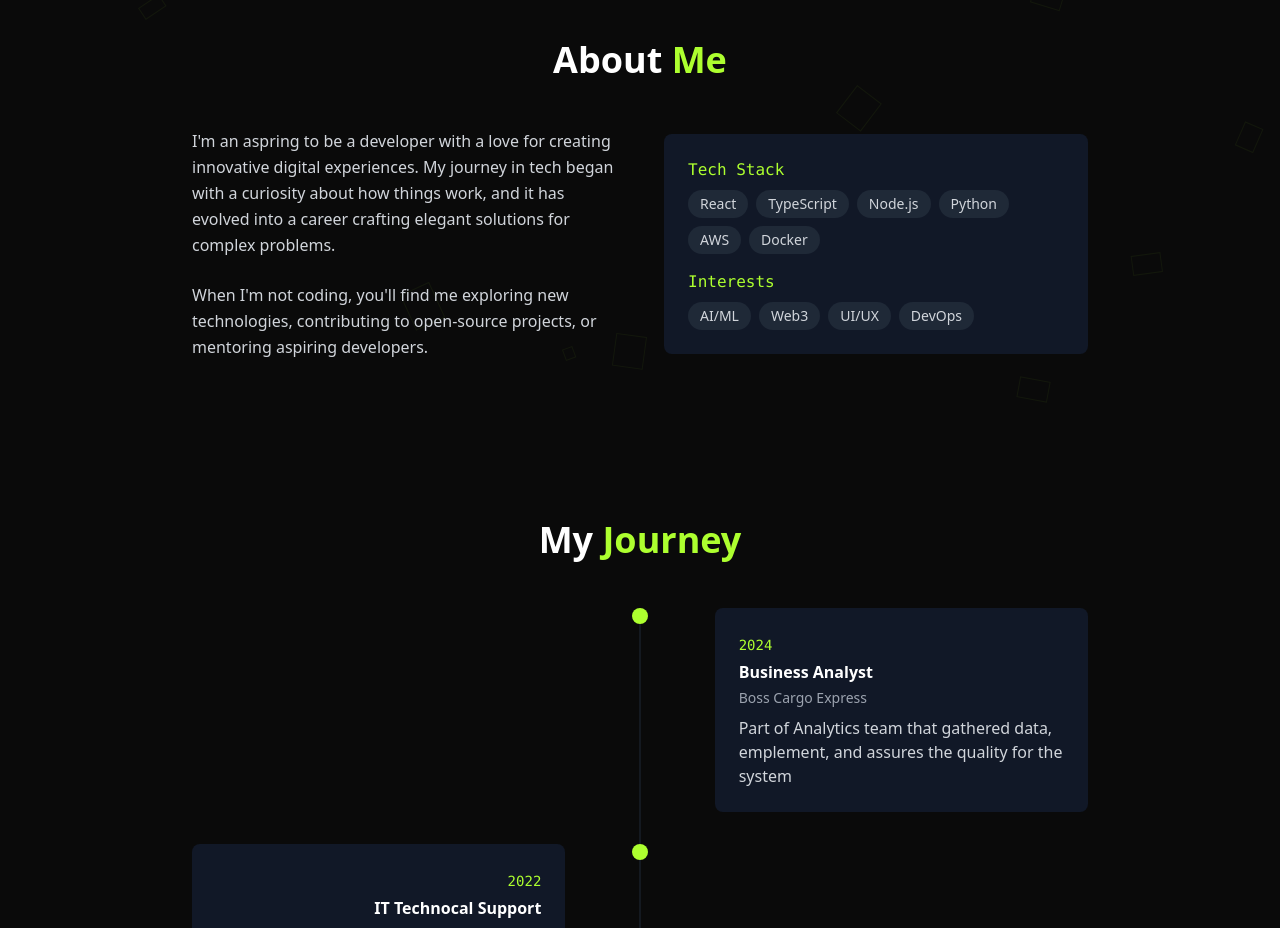
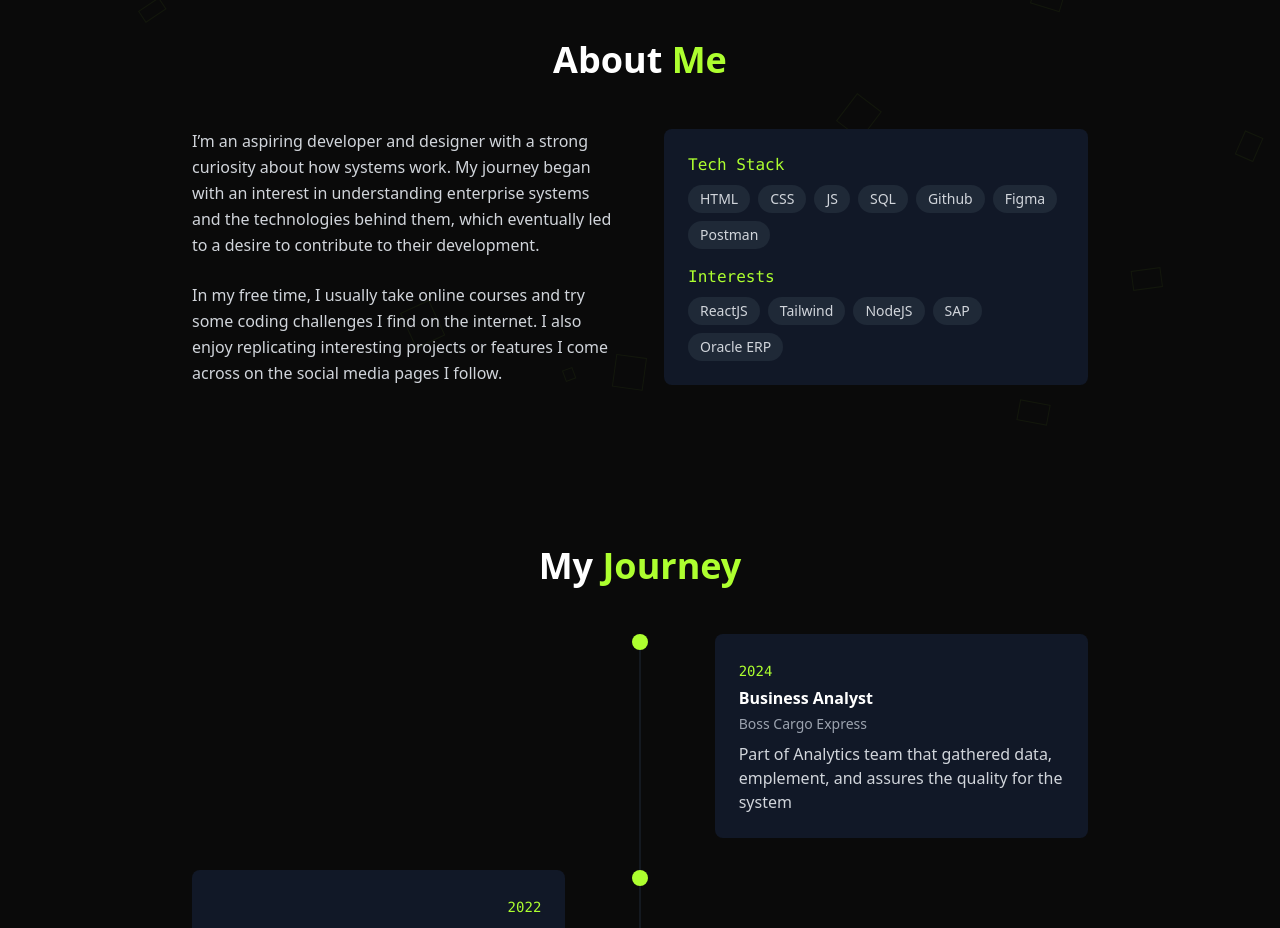
Before and after one commit to popol09/my-info, a React (Vite) app: page / in a window 1280 px wide. Shown: the part 840-1768 px from the top of the page. Built offline with nearby package versions, Linux system fonts and the light colour scheme.

Commit message:
update about module

```diff
--- a/src/components/AboutSection.tsx
+++ b/src/components/AboutSection.tsx
@@ -18,22 +18,24 @@ export const AboutSection = () => {
         <div className="grid md:grid-cols-2 gap-12 items-center">
           <div className="space-y-6">
             <p className="text-gray-300 leading-relaxed">
-              I'm an aspring to be a developer with a love for creating innovative
-              digital experiences. My journey in tech began with a curiosity
-              about how things work, and it has evolved into a career crafting
-              elegant solutions for complex problems.
+              I’m an aspiring developer and designer with a strong
+              curiosity about how systems work. My journey began
+              with an interest in understanding enterprise systems
+              and the technologies behind them, which eventually led
+              to a desire to contribute to their development.
             </p>
             <p className="text-gray-300 leading-relaxed">
-              When I'm not coding, you'll find me exploring new technologies,
-              contributing to open-source projects, or mentoring aspiring
-              developers.
+              In my free time, I usually take online courses and
+              try some coding challenges I find on the internet.
+              I also enjoy replicating interesting projects or features
+              I come across on the social media pages I follow.
             </p>
           </div>
           <div className="bg-gray-900 p-6 rounded-lg space-y-4">
             <div className="space-y-2">
               <h3 className="text-[#ADFF2F] font-mono">Tech Stack</h3>
               <div className="flex flex-wrap gap-2">
-                {["React", "TypeScript", "Node.js", "Python", "AWS", "Docker"].map(tech => <span key={tech} className="px-3 py-1 bg-gray-800 text-gray-300 rounded-full text-sm">
+                {["HTML", "CSS", "JS", "SQL", "Github", "Figma", "Postman"].map(tech => <span key={tech} className="px-3 py-1 bg-gray-800 text-gray-300 rounded-full text-sm">
                     {tech}
                   </span>)}
               </div>
@@ -41,7 +43,7 @@ export const AboutSection = () => {
             <div className="space-y-2">
               <h3 className="text-[#ADFF2F] font-mono">Interests</h3>
               <div className="flex flex-wrap gap-2">
-                {["AI/ML", "Web3", "UI/UX", "DevOps"].map(interest => <span key={interest} className="px-3 py-1 bg-gray-800 text-gray-300 rounded-full text-sm">
+                {["ReactJS", "Tailwind", "NodeJS", "SAP", "Oracle ERP"].map(interest => <span key={interest} className="px-3 py-1 bg-gray-800 text-gray-300 rounded-full text-sm">
                     {interest}
                   </span>)}
               </div>
```
